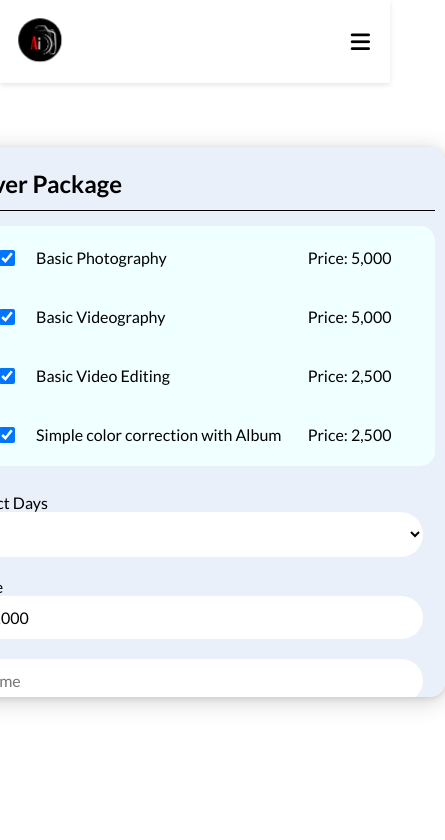
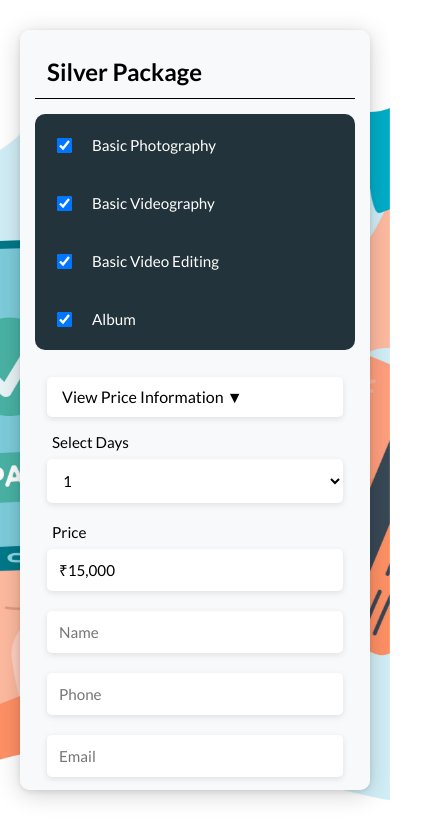
Before and after one commit to sohil-P/photography-website, a React (Vite) app: page /photography-website/Silver in a window 390 px wide. Shown: the top 840 px of the page, 445 px wide, since content can reach past the window. Built offline with nearby package versions, Linux system fonts and the light colour scheme.

Commit message:
making silver page

```diff
--- a/src/Silver.css
+++ b/src/Silver.css
@@ -1,14 +1,12 @@
 .silver-item {
-  /* background: #98bcffe0; */
   width: 100%;
-  height: 100vh;
-  padding: 0 60px;
+  height: 100dvh;
+  background: url("../public/Images/payment-bg.jpg") no-repeat center/cover;
+  object-fit: cover;
+  background-attachment: fixed;
 }
 .silver-container {
-  height: 100%;
-  width: 100%;
-  /* background-color: aqua; */
-  padding: 10px;
+  padding: 30px 0;
   display: flex;
   flex-direction: column;
   align-items: center;
@@ -17,11 +15,11 @@
 
 .card {
   overflow-y: scroll;
-  background: #e9f0fa;
-  padding: 10px;
-  height: 550px;
-  width: 500px;
-  border-radius: 15px;
+  background: #f8f9fb;
+  padding: 20px;
+  height: 90vh;
+  width: 400px;
+  border-radius: 10px;
   box-shadow: 0 4px 24px 0 rgba(0, 0, 0, 0.18), 0 1.5px 6px 0 rgba(0, 0, 0, 0.1);
   scrollbar-width: none;
   -ms-overflow-style: none;
@@ -36,37 +34,89 @@
 }
 
 .card .list-box {
-  background-color: azure;
+  background-color: #22333b;
+  color: #fff;
   padding: 12px;
   margin-top: 15px;
-  border-radius: 15px;
+  border-radius: 10px;
   display: flex;
   flex-direction: column;
   gap: 20px;
 }
 
-.pairs input {
-  height: 16px;
-  width: 16px;
-}
-
 .pairs {
   padding: 10px;
   display: flex;
-  justify-content: space-evenly;
   align-items: center;
 }
 
+.pairs input {
+  height: 15px;
+  width: 15px;
+  margin-right: 20px;
+}
+
 .pairs h4 {
-  width: 250px;
   font-weight: 500;
 }
 
+.pairs p {
+  color: #fff;
+}
+
 .form-box {
-  /* background-color: #b0e1ff; */
   padding: 12px;
   margin-top: 15px;
   border-radius: 15px;
+}
+
+.custom-dropdown {
+  position: relative;
+  width: 100%;
+  max-width: 400px;
+  margin-bottom: 1rem;
+  font-family: sans-serif;
+}
+
+.dropdown-button {
+  padding: 10px 15px;
+  background-color: white;
+  cursor: pointer;
+  border-radius: 5px;
+  box-shadow: 0 2px 6px rgba(0, 0, 0, 0.1);
+}
+
+.dropdown-list {
+  position: absolute;
+  top: 110%;
+  left: 0;
+  width: 100%;
+  background: #fff;
+  border: 1px solid #ddd;
+  border-radius: 5px;
+  z-index: 1000;
+  box-shadow: 0 4px 10px rgba(0, 0, 0, 0.1);
+  max-height: 250px;
+  overflow-y: auto;
+}
+
+.dropdown-list li {
+  padding: 10px 15px;
+  border-bottom: 1px solid #eee;
+  list-style: none;
+  cursor: default;
+}
+
+.dropdown-list li:last-child {
+  border-bottom: none;
+}
+
+.dropdown-list li:hover {
+  background-color: #f9f9f9;
+}
+
+.form-box form label {
+  margin: 0 0 8px 5px;
 }
 
 .form-box form {
@@ -79,9 +129,75 @@ form .inputBox {
   border: none;
   outline: none;
   padding: 12px;
-  border-radius: 50px;
+  border-radius: 5px;
   margin-bottom: 20px;
   background: #fff;
   color: #000;
   font-size: 16px;
+  box-shadow: 0 2px 6px rgba(0, 0, 0, 0.1);
 }
+
+@media (max-width: 998px) {
+  .card {
+    width: 100vw;
+    max-width: 400px;
+    padding: 20px;
+  }
+  .custom-dropdown {
+    max-width: 90vw;
+  }
+}
+
+@media (max-width: 767px) {
+  .silver-item {
+    padding: 0.25rem;
+  }
+  .card {
+    width: 100vw;
+    max-width: 400px;
+    padding: 20px;
+  }
+  .custom-dropdown {
+    max-width: 95vw;
+  }
+}
+
+@media (max-width: 585px) {
+  .silver-item {
+    padding: 0;
+  }
+  .card {
+    width: 100vw;
+    max-width: 400px;
+    padding: 15px;
+  }
+  .pairs h4 {
+    font-size: 1rem;
+  }
+  .pairs p {
+    text-align: right;
+    font-size: 0.95rem;
+  }
+  .custom-dropdown {
+    max-width: 98vw;
+  }
+}
+
+@media (max-width: 395px) {
+  .card {
+    width: 100vw;
+    max-width: 350px;
+    padding: 15px;
+  }
+  .pairs h4 {
+    font-size: 0.95rem;
+  }
+  .form-box form label,
+  .form-box form input,
+  .form-box form select {
+    font-size: 0.95rem;
+  }
+  .custom-dropdown {
+    max-width: 100vw;
+  }
+}
--- a/src/SilverComponent/SilverSection.jsx
+++ b/src/SilverComponent/SilverSection.jsx
@@ -1,4 +1,32 @@
+import { useState } from "react";
+
 function SilverSection() {
+  const [dropdownOpen, setDropdownOpen] = useState(false);
+  const [checkedItems, setCheckedItems] = useState({
+    photo: true,
+    video: true,
+    edit: true,
+    album: true,
+  });
+
+  const [days, setDays] = useState(1);
+
+  const handleCheckboxChange = (key) => {
+    setCheckedItems((prev) => ({ ...prev, [key]: !prev[key] }));
+  };
+  const isFormDisabled = !Object.values(checkedItems).some(Boolean);
+
+  const calculatePrice = () => {
+    let total = 0;
+    if (checkedItems.photo) total += 5000 * days;
+    if (checkedItems.video) total += 5000 * days;
+    if (checkedItems.edit) total += 2500 * days;
+    if (checkedItems.album) total += 2500 * days;
+    return total;
+  };
+
+  const totalPrice = calculatePrice();
+
   return (
     <section className="silver-item" id="silver-item">
       <div className="silver-container">
@@ -7,38 +35,78 @@ function SilverSection() {
 
           <div className="list-box">
             <div className="pairs">
-              <input type="checkbox" name="checkbox1" id="checkBox1" checked />
+              <input
+                type="checkbox"
+                name="checkbox1"
+                id="checkBox1"
+                checked={checkedItems.photo}
+                onChange={() => handleCheckboxChange("photo")}
+              />
               <h4>Basic Photography</h4>
-              <p>Price: 5,000</p>
             </div>
             <div className="pairs">
-              <input type="checkbox" name="checkbox2" id="checkBox2" checked />
+              <input
+                type="checkbox"
+                name="checkbox2"
+                id="checkBox2"
+                checked={checkedItems.video}
+                onChange={() => handleCheckboxChange("video")}
+              />
               <h4>Basic Videography</h4>
-              <p>Price: 5,000</p>
             </div>
             <div className="pairs">
-              <input type="checkbox" name="checkbox3" id="checkBox3" checked />
+              <input
+                type="checkbox"
+                name="checkbox3"
+                id="checkBox3"
+                checked={checkedItems.edit}
+                onChange={() => handleCheckboxChange("edit")}
+              />
               <h4>Basic Video Editing</h4>
-              <p>Price: 2,500</p>
             </div>
             <div className="pairs">
-              <input type="checkbox" name="checkbox4" id="checkBox4" checked />
-              <h4>Simple color correction with Album</h4>
-              <p>Price: 2,500</p>
+              <input
+                type="checkbox"
+                name="checkbox4"
+                id="checkBox4"
+                checked={checkedItems.album}
+                onChange={() => handleCheckboxChange("album")}
+              />
+              <h4>Album</h4>
             </div>
           </div>
 
           <div className="form-box">
+            <div className="custom-dropdown">
+              <div
+                className="dropdown-button"
+                onClick={() => setDropdownOpen(!dropdownOpen)}
+              >
+                View Price Information ▼
+              </div>
+              {dropdownOpen && (
+                <ul className="dropdown-list">
+                  <li>Basic Photography - ₹5,000 (1 day)</li>
+                  <li>Basic Videography - ₹5,000 (1 day)</li>
+                  <li>Basic Video Editing - ₹2,500 (1 day)</li>
+                  <li>Simple Color Correction With Album - ₹2,500 (1 day)</li>
+                </ul>
+              )}
+            </div>
             <form action="#">
               <label htmlFor="days">Select Days</label>
-              <select name="days" id="days">
-                <option value="1">1</option>
-                <option value="2">2</option>
-                <option value="3">3</option>
-                <option value="4">4</option>
-                <option value="5">5</option>
-                <option value="6">6</option>
-                <option value="7">7</option>
+              <select
+                name="days"
+                id="days"
+                value={days}
+                onChange={(e) => setDays(Number(e.target.value))}
+                disabled={isFormDisabled}
+              >
+                {[1, 2, 3, 4, 5, 6, 7].map((day) => (
+                  <option key={day} value={day}>
+                    {day}
+                  </option>
+                ))}
               </select>
 
               <label htmlFor="price">Price</label>
@@ -47,7 +115,7 @@ function SilverSection() {
                 name="price"
                 id="price"
                 className="inputBox"
-                value={"15,000"}
+                value={`₹${totalPrice.toLocaleString()}`}
                 disabled
               />
 
@@ -58,6 +126,7 @@ function SilverSection() {
                 className="inputBox"
                 placeholder="Name"
                 required
+                disabled={isFormDisabled}
               />
               <input
                 type="number"
@@ -66,6 +135,7 @@ function SilverSection() {
                 className="inputBox"
                 placeholder="Phone"
                 required
+                disabled={isFormDisabled}
               />
               <input
                 type="email"
@@ -74,6 +144,7 @@ function SilverSection() {
                 className="inputBox"
                 placeholder="Email"
                 required
+                disabled={isFormDisabled}
               />
               <input
                 type="address"
@@ -82,6 +153,7 @@ function SilverSection() {
                 className="inputBox"
                 placeholder="Address"
                 required
+                disabled={isFormDisabled}
               />
             </form>
           </div>
--- a/src/pages/Silver.jsx
+++ b/src/pages/Silver.jsx
@@ -1,6 +1,6 @@
 import { useEffect, useState } from "react";
 import Loader from "../components/loader";
-import Navbar from "../components/Navbar";
+// import Navbar from "../components/Navbar";
 import SilverSection from "../SilverComponent/SilverSection";
 import "../App.css";
 import AOS from "aos";
@@ -32,7 +32,7 @@ function Silver() {
         <Loader />
       ) : (
         <>
-          <Navbar />
+          {/* <Navbar /> */}
           <SilverSection />
         </>
       )}
--- a/src/photographyComponents/PortraitSection.jsx
+++ b/src/photographyComponents/PortraitSection.jsx
@@ -36,9 +36,6 @@ function PortraitSection() {
           data-aos-delay="300"
         />
       </div>
-      <div className="bookBtn">
-        <button className="booking-btn">Book Now</button>
-      </div>
     </section>
   );
 }
--- a/src/videography.css
+++ b/src/videography.css
@@ -61,7 +61,8 @@ a {
 }
 .box-container .box {
   width: 230px;
-  background-image: linear-gradient(to right, #434343 0%, black 100%);
+  background-image: linear-gradient(60deg, #29323c 0%, #485563 100%);
+  color: #fff;
   padding: 15px 25px;
   border-radius: 50px;
   transition: 0.4s;
@@ -91,7 +92,7 @@ a {
   font-weight: 500;
 }
 .more-info-box .linkBtn {
-  background-image: linear-gradient(to right, #434343 0%, black 100%);
+  background-image: linear-gradient(60deg, #29323c 0%, #485563 100%);
   color: #fff;
   border: none;
   font-size: 16px;
```
Also changed, not shown: src/App.css (+22 -26 lines), src/photography.css (+6 -6 lines), public/Images/payment-bg.jpg (added).
